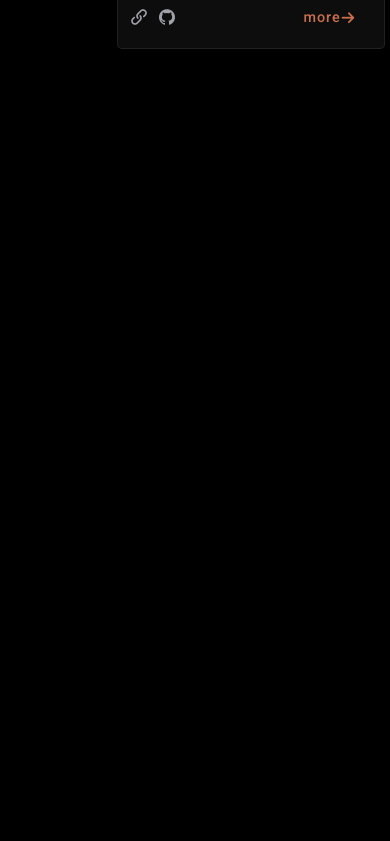
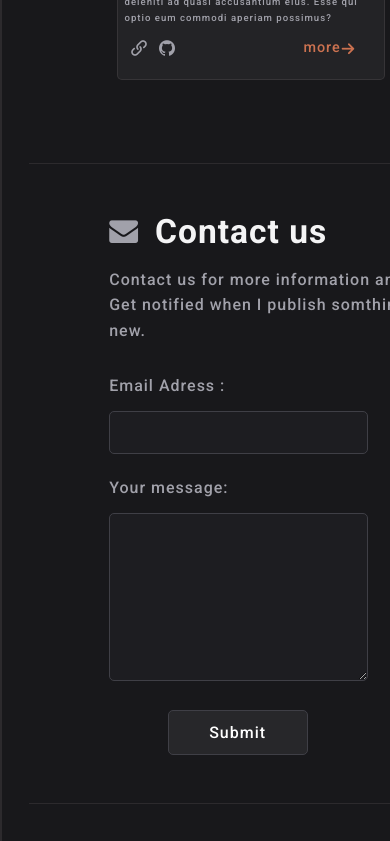
Before and after one commit to oumaimalahouel/Portfolio, a React (Vite) app: page / in a window 390 px wide. Shown: the part 1888-2729 px from the top of the page. Before the commit the page ends 1937 px from the top, so only its background shows below. Built offline with nearby package versions, Linux system fonts and the light colour scheme; a web font is replaced by a local one.

Commit message:
Responsive contact-us section

```diff
--- a/src/components/2-hero/hero.css
+++ b/src/components/2-hero/hero.css
@@ -61,7 +61,7 @@
     padding:3px
   }
   .right-section {
-    height: 29vh;
+
     width: 60%;
     padding: 1rem;
     font-size: 0.5rem;
--- a/src/components/4-contact/Contact.jsx
+++ b/src/components/4-contact/Contact.jsx
@@ -3,7 +3,33 @@
 
 const Contact = () => {
   return (
-    <div>contact</div>
+    <section className='contactUs'>
+      <h1 className='title'>
+        <span className='icon-envelope'></span>
+        Contact us
+      </h1>
+      <p className='subtitle'>Contact us for more information and Get notified when I publish somthing new.</p>
+
+      <div className="flex">
+      <form>
+    <div className='flex'>
+    <label htmlFor="email">Email Adress : </label>
+    <input required type="email" id="email" />
+    </div>
+    <div className="flex" style={{marginTop:"24px"}}>
+    <label htmlFor="message">Your message:</label>
+    <textarea required name="" id="message" ></textarea>
+    </div>
+    <button className='submit'>Submit</button>
+      </form>
+      <div className="animation">animation</div>
+
+
+      </div>
+
+
+    </section>
+
   )
 }
 
--- a/src/components/4-contact/contact.css
+++ b/src/components/4-contact/contact.css
@@ -0,0 +1,88 @@
+
+section.contactUs{
+    padding-left: 5rem;
+}
+
+section.contactUs .icon-envelope{
+color:var(--subtitle);
+margin-right: 1rem;
+font-size: 1.8rem;
+
+}
+section.contactUs .title{
+    font-size: 2.1rem;
+    color:var(--title);
+    margin-bottom:1rem ;
+}
+
+section.contactUs .subtitle{
+    color: var(--subtitle);
+    margin-bottom: 2rem;
+    line-height: 1.6rem;
+}
+section.contactUs label{
+    color: var(--subtitle);
+}
+section.contactUs #email, section.contactUs #message{
+    all:unset;
+    background-color: rgba(63, 63, 70,0.15) ;
+    border: 1px solid rgba(63, 63, 70);
+    width: 16rem;
+    padding: 0.5rem 1rem;
+    margin-left: 1rem;
+    border-radius:5px ;
+    transition:0.3s ;
+
+}
+section.contactUs #email:focus, section.contactUs #message:focus{
+border:1px solid var(--orange) ;
+}
+section.contactUs #email:hover, section.contactUs #message:hover{
+    border:1px solid var(--orange) ;
+
+    }
+section.contactUs #message{
+    min-height:9rem;
+    resize: vertical;
+}
+section.contactUs .submit{
+    background-color: var(--bgHeader);
+
+    padding: 0.75rem 1.9rem;
+    text-align: center;
+    font-size: 1rem;
+    text-transform: capitalize;
+    border: 1px solid rgba(63, 63, 70);
+    border-radius: 5px;
+    transition: 0.3s;
+    margin-top: 1.8rem;
+}
+section.contactUs .submit:hover{
+    scale:0.97;
+    color:var(--orange)
+}
+
+@media (max-width:600px) {
+    section.contactUs .animation{display: none;}
+    section.contactUs form{
+        display: flex;
+        flex-direction: column;
+        width: 85%;
+
+    }
+    section.contactUs form div.flex{
+        flex-direction: column;
+        align-items: start;
+    }
+    section.contactUs #email, section.contactUs #message{
+    width: 100%;
+    margin-left: 0;
+    padding:0.7rem 0;
+    margin-top: 1rem;
+    }
+    section.contactUs .submit{
+        width: 30%;
+        align-self: center;
+
+    }
+}
```
